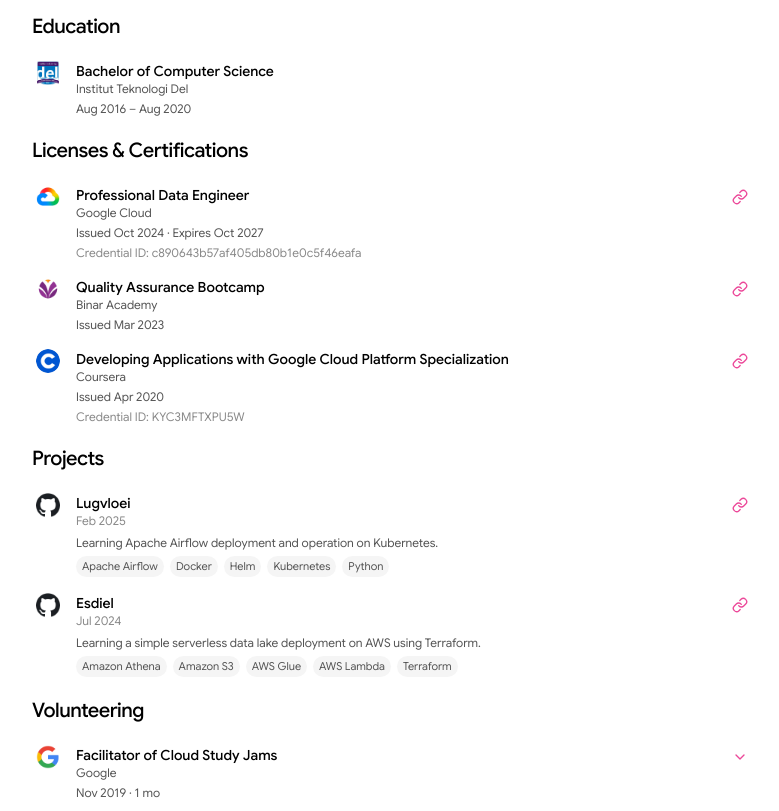
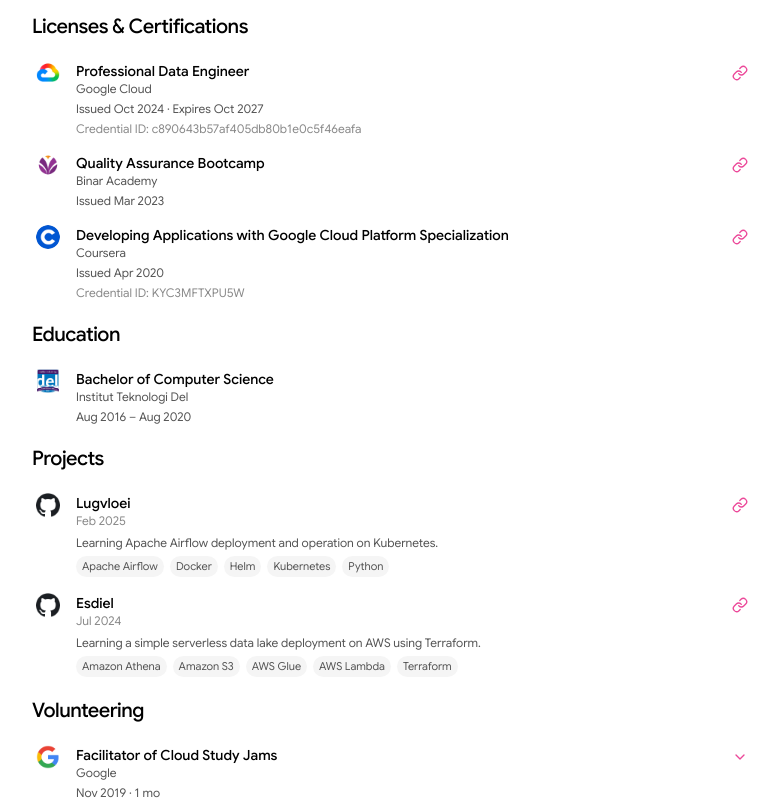
Before and after one commit to andresitorusz/andresitorusz.github.io, a Next.js app: page / in a window 1280 px wide. Shown: the part 1220-2031 px from the top of the page, without its empty margins (248-1027 px from the left). Built offline with nearby package versions, Linux system fonts and the light colour scheme; no server answers.

Commit message:
chore: reorder section

```diff
--- a/src/pages/index.tsx
+++ b/src/pages/index.tsx
@@ -25,8 +25,8 @@ export default function Home() {
       <Hero />
       <Contributions contributions={contributions} />
       <Experience />
+      <Certifications />
       <Education />
-      <Certifications />
       <Projects />
       <Volunteering />
     </>
```
